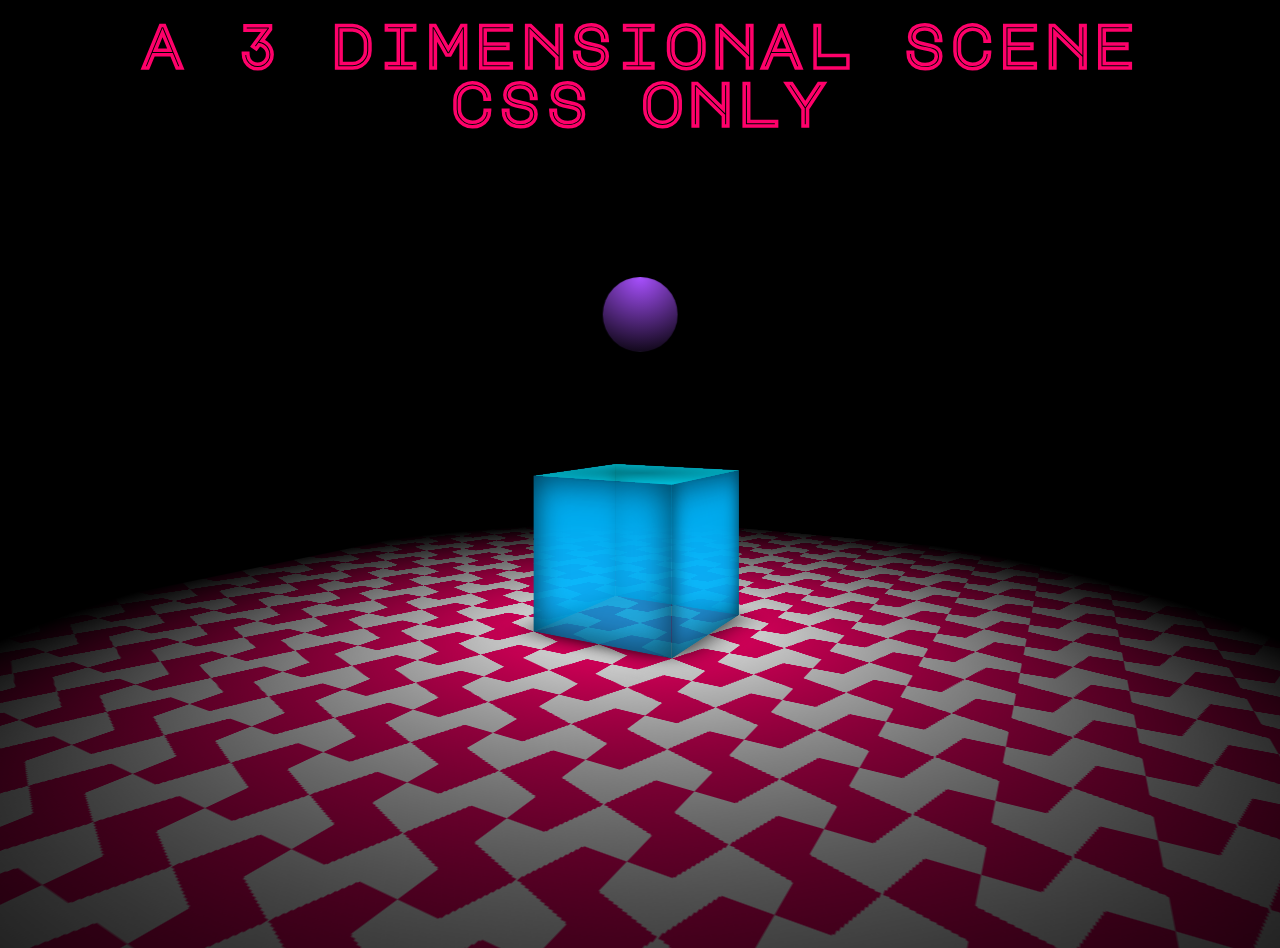
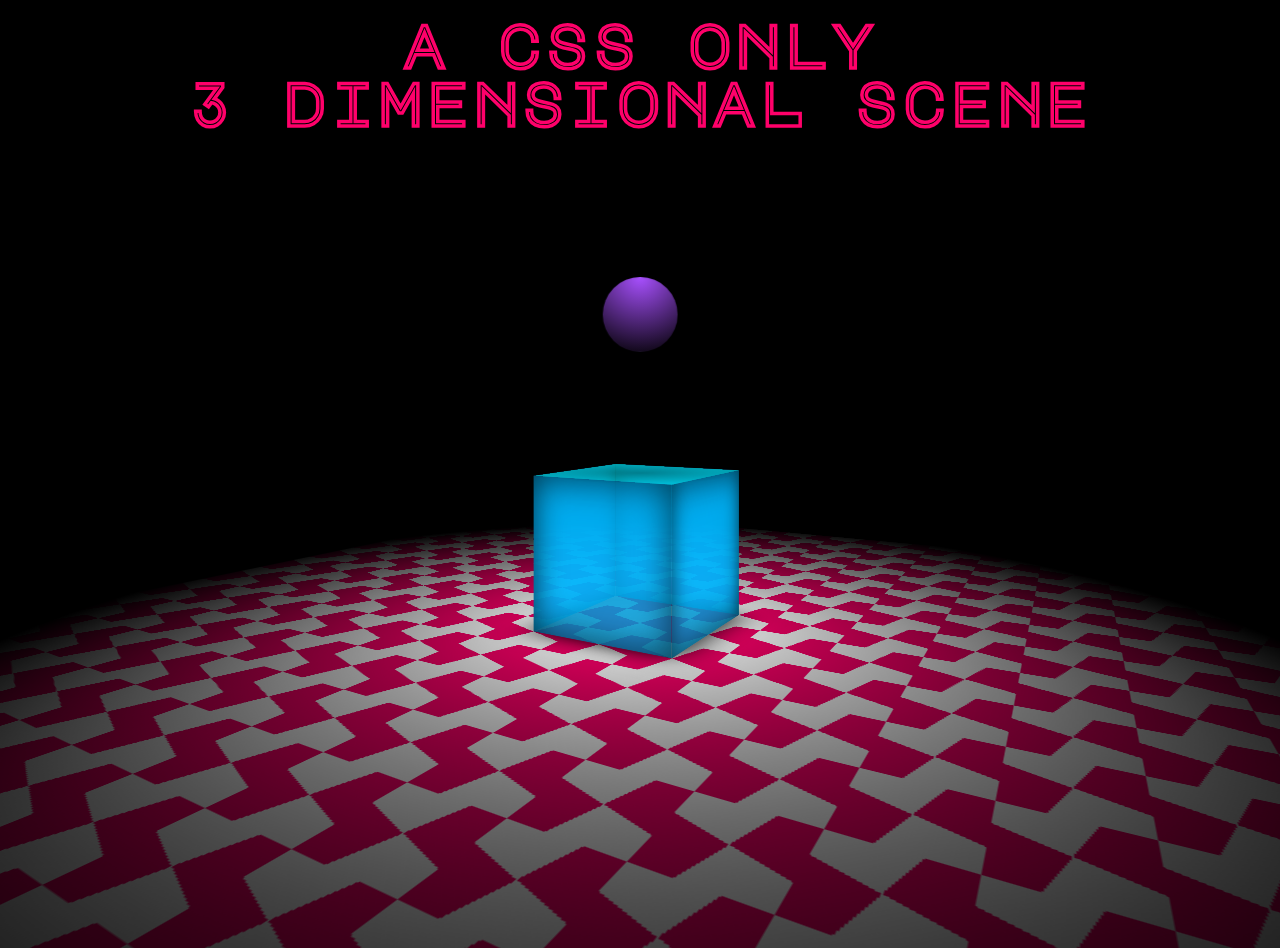
Before and after one commit to noclist/carps-space-live, an Eleventy site: page bounce.html in a window 1280 px wide. Built offline with nearby package versions, Linux system fonts and the light colour scheme; Eleventy itself is replaced by a stand-in of ours; files that its build step writes are made by us from their sources.

Commit message:
Update bounce.html

```diff
--- a/bounce.html
+++ b/bounce.html
@@ -8,8 +8,7 @@
     <link rel="stylesheet" href="css/bounce.css">
 </head>
 <body>
-    <h1>a 3 dimensionaL scene<br />
-    css only</h1>
+    <h1>a css only<br /> 3 dimensionaL scene</h1>
     <div class="container">
         <div class="scene">
             <div class="floor"></div>
```
